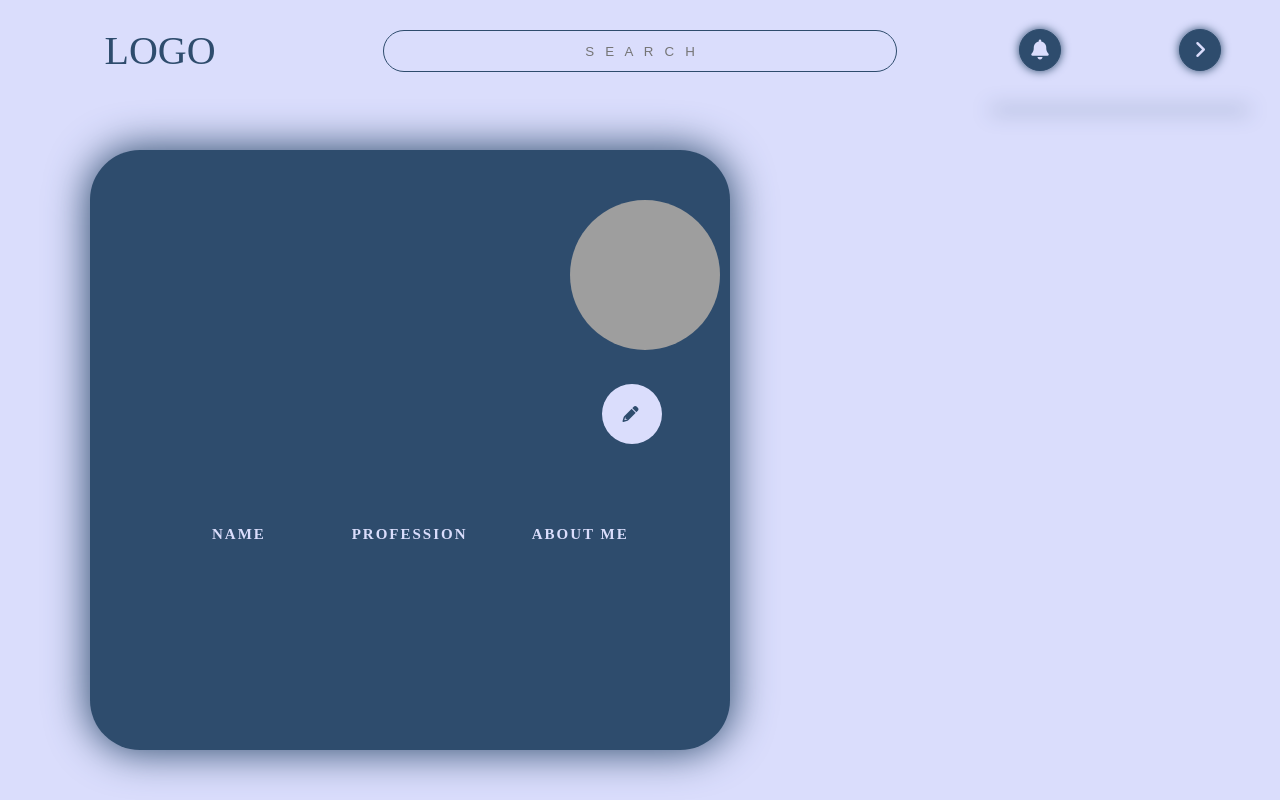
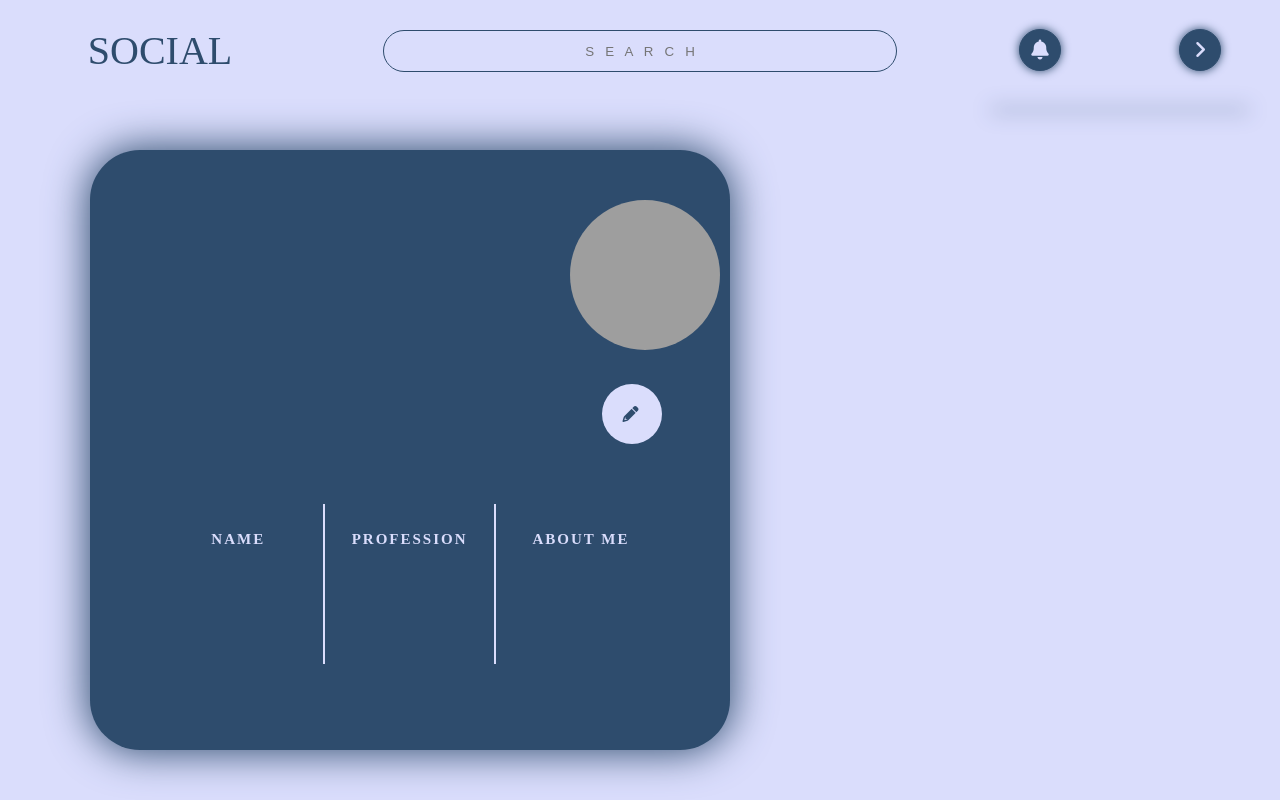
Before and after one commit to JawadKaraki/SocialMediaWebsite, a PHP site: page /profile.php?who=1 in a window 1280 px wide. Run offline with PHP 8.4, Linux system fonts and the light colour scheme; the visitor is signed in with stand-in values (Sample User, id 1); data that the repository does not hold is empty; grey boxes are pictures that could not be loaded.

Commit message:
Add files via upload

```diff
--- a/chat.php
+++ b/chat.php
@@ -24,6 +24,7 @@ if($result){
     <title>HOME</title>
     <link rel="stylesheet" href="css/chat.css">
     <link rel="stylesheet" href="https://cdnjs.cloudflare.com/ajax/libs/font-awesome/6.0.0-beta3/css/all.min.css" integrity="sha512-Fo3rlrZj/k7ujTnHg4CGR2D7kSs0v4LLanw2qksYuRlEzO+tcaEPQogQ0KaoGN26/zrn20ImR1DfuLWnOo7aBA==" crossorigin="anonymous" referrerpolicy="no-referrer" />
+    <script src="js/replaceImage.js"></script>
 </head>
 <body>
     <div class="show-chats">
@@ -35,7 +36,7 @@ if($result){
                 <?php echo $userinfo['name']; ?>
             </div>
             <div class="my-prof">
-                <img src="<?php echo $userinfo['img']; ?>" alt="">
+                <img src="<?php echo $userinfo['img'];?>" onerror="ImageReplace(this);"/>
             </div>
         </div>
         <a class="icons" href="index.php">
@@ -47,7 +48,7 @@ if($result){
     <div class="chat-place">
         <div class="header">
             <div class="his-prof">
-                <img src="ANY" alt="">
+                <img src="ANY" alt="" onerror="ImageReplace(this);">
             </div>
             <div class="his-name">
                 SELECT SOMEONE
--- a/css/chat.css
+++ b/css/chat.css
@@ -8,6 +8,8 @@
 *{
     margin: 0;
     padding: 0;
+    -ms-overflow-style: none;  /* Internet Explorer 10+ */
+    scrollbar-width: none;  /* Firefox */
 }
 a{
       text-decoration: none;
@@ -182,6 +184,7 @@ body{
     padding-top: 50px;
     bottom: 110px;
     overflow-y: scroll;
+    scrollbar-width: none;  /* Firefox */
     padding-bottom: 30px;
     border-radius: 30px;
     box-shadow: 0px 10px 20px 1px var(--dark);
@@ -201,7 +204,6 @@ body{
     margin-bottom: 5px;
     transition: 0.5s;
     scale: 1;
-    overflow-x: scroll;
     word-break:break-all;
     padding-right: 20px;
 }
@@ -219,7 +221,6 @@ body{
     margin-top:10px;
     transition: 0.5s;
     scale: 1;
-    overflow-x: scroll;
     word-break: break-all;
     padding-right: 20px;
 }
--- a/css/profile.css
+++ b/css/profile.css
@@ -7,6 +7,8 @@
   *{
       margin: 0;
       padding: 0;
+      -ms-overflow-style: none;  /* Internet Explorer 10+ */
+    scrollbar-width: none;  /* Firefox */
   }
 a{
     text-decoration: none;
@@ -124,7 +126,6 @@ body{
 }
 .result-name{
     width: 50%;
-    letter-spacing: 10px;
     text-transform: uppercase;
 }
 .result img{
@@ -244,24 +245,32 @@ body{
     margin-top: 100px;
     line-height: 300%;
     text-align: center;
-    overflow: scroll;
 }
 .profile-main .name{
+    padding: 5px;
+    height: 150px;
     font-size: 15px;
-    width: 200px;
-    word-break:break-all;
+    width: 220px;
+    overflow-y: scroll;
 
 }
 .profile-main .work{
+    padding: 5px;
+    height: 150px;
     font-size: 15px;
-    width: 200px;
-    word-break:break-all;
+    overflow-y: scroll;
+    border-right: 2px solid var(--white);
+    border-left: 2px solid var(--white);
+    width: 220px;
 
 }
 .profile-main .about{
+    padding: 5px;
+    height: 150px;
     font-size: 15px;
-    width: 200px;
-    word-break:break-all;
+    margin-bottom: 100px;
+    overflow-y: scroll;
+    width: 220px;
 
 }
 .edit-button{
@@ -332,7 +341,7 @@ body{
 @media only screen and (max-width: 1200px) {
     .profile-main{
         margin-left: 5vw;
-        height: 800px;
+        height: 750px;
         position: absolute;
         width: 90vw;
         margin-top: 90px;
@@ -361,32 +370,33 @@ body{
         height: 50%;
 
     }
-    .name{
+    .profile-data .name{
         margin: auto;
         margin-top: 10px;
         margin-bottom: 70px;
         width: 100%;
         text-align: center;
     }
-    .about{
+    .profile-data .about{
         margin: auto;
         margin-top: 70px;
         width: 100%;
         text-align: center;
     }
-    .work{
+    .profile-data .work{
+        border: 0px;
         margin: auto;
         width: 100%;
         text-align: center;
     }
     .posts{
         margin:auto;
-        margin-top: 900px;
+        margin-top: 850px;
         width: 100%;
     }
     .posts .info{
         width: 80%;
-        height: 150px;
+        height: 100px;
     }
     .posts .info .photo{
         height: 60%;
@@ -397,7 +407,6 @@ body{
     }
     .posts .info .time{
         position: relative;
-        top: -55px;
     }
     .last-post{
         padding: 0px;
@@ -439,6 +448,9 @@ body{
         width: 80vw;
         left: 10vw;
 
+    }
+    .result{
+        padding: 5px;
     }
 }
 @media only screen and (max-width: 700px) {
--- a/css/signup.css
+++ b/css/signup.css
@@ -7,6 +7,8 @@
   *{
       margin: 0;
       padding: 0;
+      -ms-overflow-style: none;  /* Internet Explorer 10+ */
+    scrollbar-width: none;  /* Firefox */
   }
 body{
   background-color: var(--dark);
@@ -72,6 +74,8 @@ form input{
     }
     .error{
         height: 50px;
+        line-height: 50px;
+        font-size: 10px;
     }
 
 }
--- a/index.php
+++ b/index.php
@@ -20,6 +20,7 @@ include("php/addpost.php");
     <title>HOME</title>
     <link rel="stylesheet" href="css/index.css">
     <link rel="stylesheet" href="https://cdnjs.cloudflare.com/ajax/libs/font-awesome/6.0.0-beta3/css/all.min.css" integrity="sha512-Fo3rlrZj/k7ujTnHg4CGR2D7kSs0v4LLanw2qksYuRlEzO+tcaEPQogQ0KaoGN26/zrn20ImR1DfuLWnOo7aBA==" crossorigin="anonymous" referrerpolicy="no-referrer" />
+    <script src="js/replaceImage.js"></script>
 </head>
 <body>
     <div class="blur"></div>
@@ -43,7 +44,7 @@ include("php/addpost.php");
     </div>
     <div class="navbar">
         <div class="logo">
-            LOGO
+            SOCIAL
         </div>
         <div class="logo-place">
         </div>
--- a/js/index.js
+++ b/js/index.js
@@ -204,7 +204,7 @@ function printData(r){
             }
             onStr = '<a href="chat.php?who='+ o.id +'" class="friend">';
             onStr+='<div class="friend-photo">';
-            onStr+='<img src="'+ o.prof +'"></div>';
+            onStr+='<img src="'+ o.prof +'" onerror="ImageReplace(this);"></div>';
             onStr+='<div class="friend-name"><p>'+ o.name +'</p></div><p class="num-new-mass">' + n + '</p>';
             onStr+='<div class="online" style="background-color:var(--green)"></div></a>';
             $('.right-cont').append(onStr);
@@ -233,7 +233,7 @@ function printData(r){
             }
             onStr = '<a href="chat.php?who='+ o.id +'" class="friend">';
             onStr+='<div class="friend-photo">';
-            onStr+='<img src="'+ o.prof +'"></div>';
+            onStr+='<img src="'+ o.prof +'" onerror="ImageReplace(this);"></div>';
             onStr+='<div class="friend-name"><p>'+ o.name +'</p></div><p class="num-new-mass">' + n + '</p>';
             onStr+='<div class="online" style="background-color:var(--red)"></div></a>';
             $('.right-cont').append(onStr);
@@ -262,7 +262,7 @@ function printData(r){
             }
             onStr = '<a href="chat.php?who='+ o.id +'" class="friend">';
             onStr+='<div class="friend-photo">';
-            onStr+='<img src="'+ o.prof +'"></div>';
+            onStr+='<img src="'+ o.prof +'" onerror="ImageReplace(this);"></div>';
             onStr+='<div class="friend-name"><p>'+ o.name +'</p></div><p class="num-new-mass">' + n + '</p>';
             onStr+='</a><div style="height:100px"></div>';
             $('.right-cont').append(onStr);
--- /dev/null
+++ b/js/replaceImage.js
@@ -0,0 +1,6 @@
+//replace all images with this if an error happens
+function ImageReplace(img){
+    img.onerror = "";
+    img.src = "https://cdn.dribbble.com/users/112330/screenshots/15505990/media/a40608176e1c04daeeb247d61f7c4d5f.png?compress=1&resize=400x300";
+    return true;
+}
--- a/php/getChatInfo.php
+++ b/php/getChatInfo.php
@@ -5,7 +5,7 @@ include("connection.php");
 
 $id = $_POST['id'];
 //get indo of chat target
-$query = "SELECT name,IFNULL(img,'https://cdn.dribbble.com/users/112330/screenshots/15505990/media/a40608176e1c04daeeb247d61f7c4d5f.png?compress=1&resize=400x300') as img
+$query = "SELECT name,img
 FROM users where id = ".$id." LIMIT 1; ";
 
 $result = mysqli_query($conn,$query);
@@ -14,7 +14,7 @@ if($result){
 }
 //echo his data to ajax
 echo '<div class="his-prof">
-        <img src="'.$userinfo['img'].'" alt="">
+        <img src="'.$userinfo['img'].'" onerror="ImageReplace(this);">
       </div>
       <div class="his-name">
         '.$userinfo['name'].'
--- a/profile.php
+++ b/profile.php
@@ -22,6 +22,13 @@ include("php/editProfile.php");
     <link rel="stylesheet" href="https://cdnjs.cloudflare.com/ajax/libs/font-awesome/6.0.0-beta3/css/all.min.css" integrity="sha512-Fo3rlrZj/k7ujTnHg4CGR2D7kSs0v4LLanw2qksYuRlEzO+tcaEPQogQ0KaoGN26/zrn20ImR1DfuLWnOo7aBA==" crossorigin="anonymous" referrerpolicy="no-referrer" />
     <title>Document</title>
 </head>
+<script>
+        //get php variables for javascript
+        var me = <?php echo $_SESSION['id']; ?>;//get my id
+        var who = <?php echo $who; ?>;//get visited profile's id
+        var addButton = <?php echo $areFriends; ?>;//get if user is friends with visited profile
+</script>
+<script src="js/replaceImage.js"></script>
 <body>
     <form class="edit" method="post">
         <i class="fa fa-times" style="margin-right:-80%;"></i>
@@ -35,7 +42,7 @@ include("php/editProfile.php");
     </form>
     <div class="navbar">
         <div class="logo">
-            LOGO
+            SOCIAL
         </div>
         <div class="logo-place">
         </div>
@@ -68,7 +75,7 @@ include("php/editProfile.php");
                         <?php echo $userinfo['name']; ?>
                 </div>
                 <div class="profile-photo">
-                    <img class="proImg" src="<?php if($userinfo){echo $userinfo['img'];}?>" onerror="this.src='https://cdn.dribbble.com/users/112330/screenshots/15505990/media/a40608176e1c04daeeb247d61f7c4d5f.png?compress=1&resize=400x300'" />
+                    <img class="proImg" src="<?php if($userinfo){echo $userinfo['img'];}?>" onerror="ImageReplace(this);" />
                 </div>
                 <div class="profile-data">
                     <div class="name">
@@ -94,7 +101,7 @@ include("php/editProfile.php");
                                 <div class='info'>
 
                                     <div class='photo'>
-                                        <img src='".$userinfo['img']."'>
+                                        <img src='".$userinfo['img']."' onerror='ImageReplace(this);'>
                                     </div>
 
                                     <div class='cont'>
@@ -123,102 +130,7 @@ include("php/editProfile.php");
                 ?>
             </div>
     </div>
-    <script src="https://cdnjs.cloudflare.com/ajax/libs/jquery/3.6.0/jquery.js" integrity="sha512-n/4gHW3atM3QqRcbCn6ewmpxcLAHGaDjpEBu4xZd47N0W2oQ+6q7oc3PXstrJYXcbNU1OHdQ1T7pAP+gi5Yu8g==" crossorigin="anonymous" referrerpolicy="no-referrer"></script>
-    <script>
-        //variables
-        var me = <?php echo $_SESSION['id']; ?>;//get my id
-        var who = <?php echo $who; ?>;//get visited profile's id
-        var addButton = <?php echo $areFriends; ?>;//get if user is friends with visited profile
-        var not = document.getElementById('not');
-        var notIcon = document.getElementById('notIcon');
-        var notclicked = false;
-
-        //search users ajax call
-        function search(){
-        var val = $('#search').val();
-            $.ajax({
-                url: 'php/searchUsers.php',
-                type: 'POST',
-                data: {search : val },
-                success: function(result){
-                    $('.results').html(result);
-                }
-            });
-        }
-
-        //show notifications when notification icon is clicked
-        notIcon.addEventListener('click',()=>{
-            if(!notclicked){
-                not.style.height = "400px";
-                not.style.paddingBottom = "100px";
-                notclicked = true;
-                //call ajax to get latest notifications
-                $.ajax({
-                    url: 'php/getnotifications.php',
-                    type: 'POST',
-                    success: function(result){
-                        $('#not').html(result);
-                    }
-                });
-            }else{
-                not.style.height = "0px";
-                not.style.paddingBottom = "0px";
-                notclicked = false;
-            }
-        });
-        //check if visited profile is my profile or other user
-        if(me == who){
-            $('.edit-button').click(()=>{
-                $('.edit').css({'display' : 'flex'});
-            });
-            $('.edit i').click(()=>{
-                $('.edit').css({'display' : 'none'});
-            });
-        }else{
-            //change edit button to add friend button(not my profile)
-            if(addButton){
-                    //edit button becomes (we are friends) button
-                    $('.edit-button').html("<i class='fa fa-user-friends'></i>");
-                    $('.edit-button').css({'transform' : 'rotate(360deg)'});
-                    $('.edit-button').css({'background-color' : 'var(--red)'});
-            }else{
-                    //edit button becomes add friend button
-                    $('.edit-button').html("<i class='fa fa-user-plus'></i>");
-                    $('.edit-button').css({'transform' : 'rotate(0deg)'});
-                    $('.edit-button').css({'background-color' : 'var(--white)'});
-
-            }
-            //toggle between add friend or unfriend
-            $('.edit-button').click(()=>{
-                //if not friends(addbutton = 0 or false) -> add friend button with animations
-                if(!addButton){
-                    $('.edit-button').html("<i class='fa fa-user-friends'></i>");
-                    $('.edit-button').css({'transform' : 'rotate(360deg)'});
-                    $('.edit-button').css({'background-color' : 'var(--red)'});
-                    $.ajax({
-                        url: 'php/addFriend.php',
-                        type: 'POST',
-                        data: {friendid : <?php echo $who; ?> },
-                        success: function(result){
-                        }
-                    });
-                    addButton = true;
-                }else{//if friends (addbutton = 1 or true) -> unfriend button with animations
-                    $('.edit-button').html("<i class='fa fa-user-plus'></i>");
-                    $('.edit-button').css({'transform' : 'rotate(0deg)'});
-                    $('.edit-button').css({'background-color' : 'var(--white)'});
-                    $.ajax({
-                        url: 'php/unFriend.php',
-                        type: 'POST',
-                        data: {friendid : <?php echo $who; ?> },
-                        success: function(result){
-                        }
-                    });
-                    addButton = false;
-                }
-            });
-        }
-
-   </script>
+<script src="https://cdnjs.cloudflare.com/ajax/libs/jquery/3.6.0/jquery.js" integrity="sha512-n/4gHW3atM3QqRcbCn6ewmpxcLAHGaDjpEBu4xZd47N0W2oQ+6q7oc3PXstrJYXcbNU1OHdQ1T7pAP+gi5Yu8g==" crossorigin="anonymous" referrerpolicy="no-referrer"></script>
+<script src="js/profile.js"></script>
 </body>
 </html>
```
Also changed, not shown: css/index.css (+9 -5 lines), js/chat.js (+4 -4 lines), js/profile.js (added, +85 -0 lines), php/getFriendsPosts.php (+4 -4 lines).
